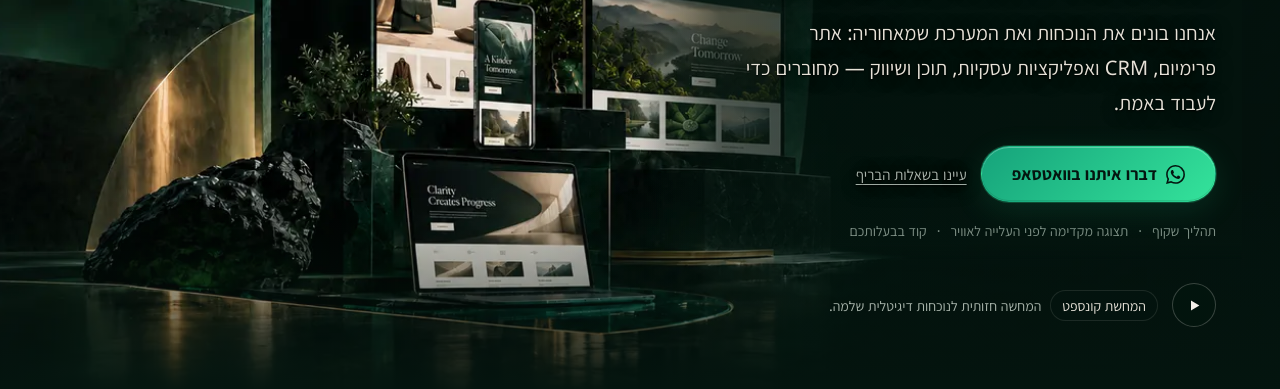
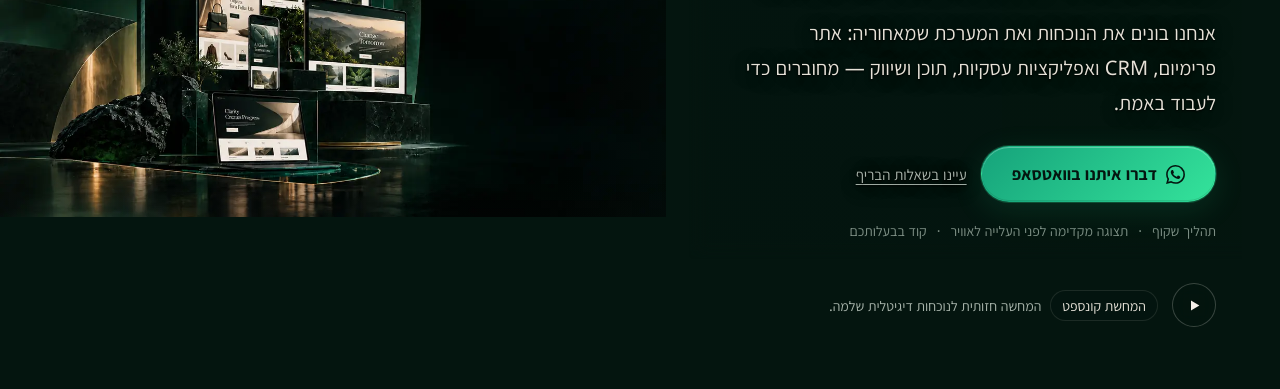
Before and after one commit to mplus770-ui/marketing-site, an Eleventy site: page src/home.njk in a window 1280 px wide. Shown: the part 411-800 px from the top of the page. Built offline with nearby package versions, Linux system fonts and the light colour scheme; Eleventy itself is replaced by a stand-in of ours; files that its build step writes are made by us from their sources.

Commit message:
fix: separate desktop hero media from locale copy and prevent capability clipping

```diff
--- a/src/_includes/components/capability.njk
+++ b/src/_includes/components/capability.njk
@@ -27,7 +27,7 @@
                    alt="{% if n == 2 %}{% else %}{{ strings.cap[f.id] }}{% endif %}"
                    width="{{ 640 if f.shape == 'wide' else 460 }}"
                    height="{{ 480 if f.shape == 'wide' else 613 }}"
-                   loading="lazy" decoding="async">
+                   loading="eager" decoding="async">
             </picture>
             <figcaption class="cap-cap">{{ strings.cap[f.id] }}</figcaption>
           </figure>
--- a/src/assets/gen/zohar.css
+++ b/src/assets/gen/zohar.css
@@ -758,10 +758,7 @@ body{font-family:var(--font-body),"Assistant Fallback";background:var(--z-canvas
      inside the trailing padding. A percentage fade put the soft end underneath
      the headline, which is how a 1.10:1 H1 survived at 1920. */
   --hero-fade:clamp(30px,6vw,120px)}
-/* The approved master frame deliberately reserves its right-hand side for
-   copy. Keep both writing directions in that quiet zone; LTR text remains
-   left-aligned inside the right-hand column. */
-[dir="ltr"] .hero-copy,[dir="ltr"] .hero-foot{margin-inline-start:auto}
+/* Copy follows the document direction: left in LTR, right in RTL. */
 /* The panel is a pseudo-element, not the element's own background, so it can be
    masked without touching the type. A hard top edge with a rounded corner read
    as a card sitting on a picture; the copy has to feel printed into the frame. */
@@ -944,6 +941,21 @@ body{font-family:var(--font-body),"Assistant Fallback";background:var(--z-canvas
   .hero-stage-video{inset-block:1px;inset-inline-end:1px;inline-size:1898px}
 }
 
+/* Keep readable portfolio captures beside the desktop copy. The video contains
+   real lettering: move its box, never mirror its pixels or cover-crop it. */
+@media(min-width:1001px){
+  .hero-copy{max-inline-size:48%;padding-inline-end:24px;--hero-fade:20px}
+  .hero-foot{max-inline-size:48%}
+  .hero-stage-poster,.hero-stage-video{
+    inset-inline-start:auto;inset-inline-end:0;inline-size:52%;
+    -webkit-mask-image:none;mask-image:none}
+  .hero-stage-poster img,.hero-stage-video{object-fit:contain;object-position:center}
+  .hero-stage-video{inset-block:1px;inset-inline-end:1px;inline-size:calc(52% - 2px);block-size:calc(100% - 2px)}
+  .hero-copy::after{background:linear-gradient(to right,rgba(4,21,15,.72),rgba(4,21,15,.62) calc(100% - var(--hero-fade)),transparent)}
+  .hero-scrim-edge{background:linear-gradient(to right,var(--z-canvas),rgba(4,21,15,.80) 37%,transparent 56%)}
+  [dir="rtl"] .hero-scrim-edge{background:linear-gradient(to left,var(--z-canvas),rgba(4,21,15,.80) 37%,transparent 56%)}
+}
+
 @media(prefers-reduced-motion:reduce){
   .hero-stage-video{display:none}
   .hero-motion-btn{display:none!important}
@@ -1052,7 +1064,7 @@ body{font-family:var(--font-body),"Assistant Fallback";background:var(--z-canvas
    register: smaller fragments, varied shape and vertical offset, a slower
    pass, and the opposite direction so the page never reads as two identical
    rails stacked on each other. */
-.cap{position:relative;overflow:hidden;
+.cap{position:relative;overflow:hidden;padding-block:24px 36px;
   -webkit-mask-image:linear-gradient(to right,transparent,#000 5%,#000 95%,transparent);
   mask-image:linear-gradient(to right,transparent,#000 5%,#000 95%,transparent)}
 .cap-track{display:flex;inline-size:max-content;gap:18px;margin:0;padding:0;list-style:none;
@@ -1071,6 +1083,7 @@ body{font-family:var(--font-body),"Assistant Fallback";background:var(--z-canvas
 
 .cap-frame{margin:0;position:relative;border:1px solid var(--z-gold-border-soft);border-radius:14px;
   overflow:hidden;background:var(--z-ivory);box-shadow:0 18px 45px var(--z-shadow-deep)}
+.cap-frame picture{display:block;inline-size:100%;block-size:100%}
 .cap-frame img{display:block;inline-size:100%;block-size:100%;object-fit:cover}
 .cap-wide .cap-frame{inline-size:340px;aspect-ratio:4/3}
 .cap-tall .cap-frame{inline-size:212px;aspect-ratio:3/4}
--- a/src/styles/components.css
+++ b/src/styles/components.css
@@ -610,10 +610,7 @@
      inside the trailing padding. A percentage fade put the soft end underneath
      the headline, which is how a 1.10:1 H1 survived at 1920. */
   --hero-fade:clamp(30px,6vw,120px)}
-/* The approved master frame deliberately reserves its right-hand side for
-   copy. Keep both writing directions in that quiet zone; LTR text remains
-   left-aligned inside the right-hand column. */
-[dir="ltr"] .hero-copy,[dir="ltr"] .hero-foot{margin-inline-start:auto}
+/* Copy follows the document direction: left in LTR, right in RTL. */
 /* The panel is a pseudo-element, not the element's own background, so it can be
    masked without touching the type. A hard top edge with a rounded corner read
    as a card sitting on a picture; the copy has to feel printed into the frame. */
@@ -796,6 +793,21 @@
   .hero-stage-video{inset-block:1px;inset-inline-end:1px;inline-size:1898px}
 }
 
+/* Keep readable portfolio captures beside the desktop copy. The video contains
+   real lettering: move its box, never mirror its pixels or cover-crop it. */
+@media(min-width:1001px){
+  .hero-copy{max-inline-size:48%;padding-inline-end:24px;--hero-fade:20px}
+  .hero-foot{max-inline-size:48%}
+  .hero-stage-poster,.hero-stage-video{
+    inset-inline-start:auto;inset-inline-end:0;inline-size:52%;
+    -webkit-mask-image:none;mask-image:none}
+  .hero-stage-poster img,.hero-stage-video{object-fit:contain;object-position:center}
+  .hero-stage-video{inset-block:1px;inset-inline-end:1px;inline-size:calc(52% - 2px);block-size:calc(100% - 2px)}
+  .hero-copy::after{background:linear-gradient(to right,rgba(4,21,15,.72),rgba(4,21,15,.62) calc(100% - var(--hero-fade)),transparent)}
+  .hero-scrim-edge{background:linear-gradient(to right,var(--z-canvas),rgba(4,21,15,.80) 37%,transparent 56%)}
+  [dir="rtl"] .hero-scrim-edge{background:linear-gradient(to left,var(--z-canvas),rgba(4,21,15,.80) 37%,transparent 56%)}
+}
+
 @media(prefers-reduced-motion:reduce){
   .hero-stage-video{display:none}
   .hero-motion-btn{display:none!important}
@@ -904,7 +916,7 @@
    register: smaller fragments, varied shape and vertical offset, a slower
    pass, and the opposite direction so the page never reads as two identical
    rails stacked on each other. */
-.cap{position:relative;overflow:hidden;
+.cap{position:relative;overflow:hidden;padding-block:24px 36px;
   -webkit-mask-image:linear-gradient(to right,transparent,#000 5%,#000 95%,transparent);
   mask-image:linear-gradient(to right,transparent,#000 5%,#000 95%,transparent)}
 .cap-track{display:flex;inline-size:max-content;gap:18px;margin:0;padding:0;list-style:none;
@@ -923,6 +935,7 @@
 
 .cap-frame{margin:0;position:relative;border:1px solid var(--z-gold-border-soft);border-radius:14px;
   overflow:hidden;background:var(--z-ivory);box-shadow:0 18px 45px var(--z-shadow-deep)}
+.cap-frame picture{display:block;inline-size:100%;block-size:100%}
 .cap-frame img{display:block;inline-size:100%;block-size:100%;object-fit:cover}
 .cap-wide .cap-frame{inline-size:340px;aspect-ratio:4/3}
 .cap-tall .cap-frame{inline-size:212px;aspect-ratio:3/4}
```
